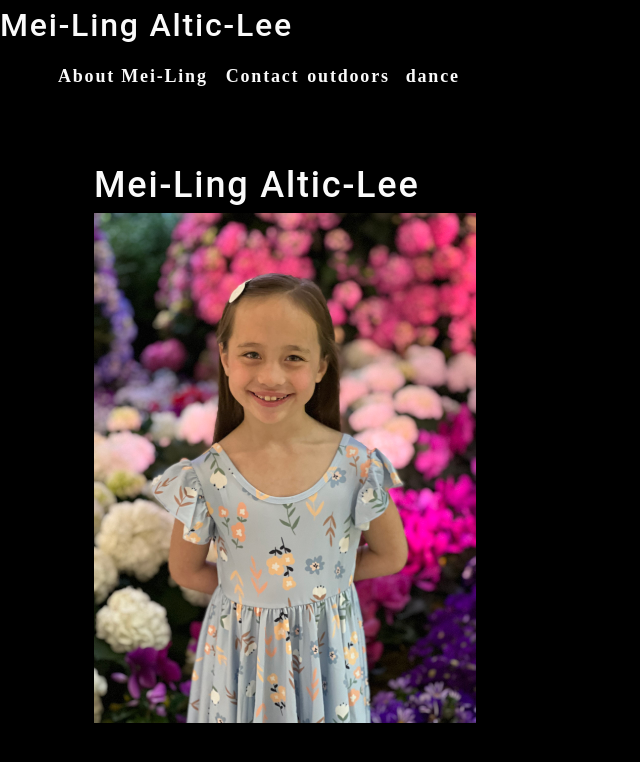
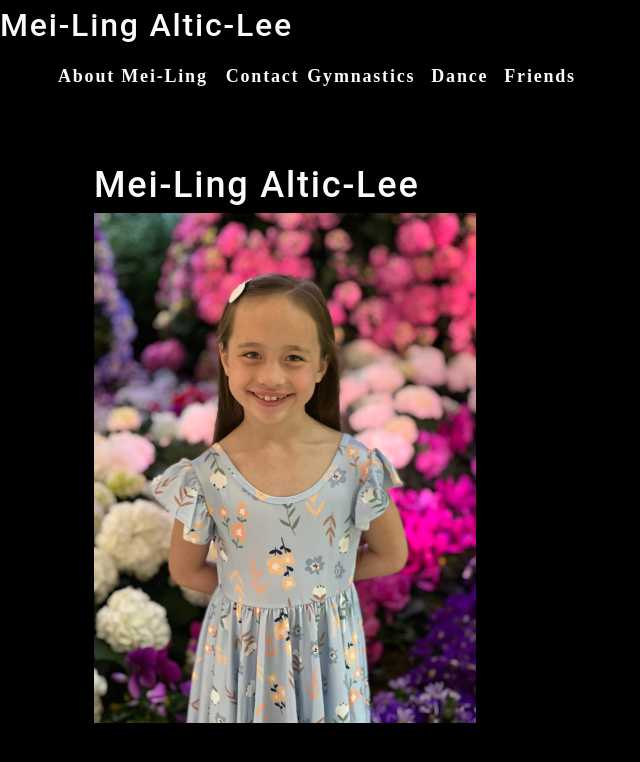
Before and after one commit to chrislee-webdev/meiling-site, a React (Create React App) app: page / in a window 1280 px wide. Shown: the top 762 px of the page, without its empty margins (0-640 px from the left). Built offline with nearby package versions, Linux system fonts and the light colour scheme.

Commit message:
changed 'outdoors' to 'gymnastics' and added a friends section to the nav

```diff
--- a/src/components/Nav/index.js
+++ b/src/components/Nav/index.js
@@ -4,13 +4,18 @@ function Nav() {
 
     const categories = [
         {
-            name: "outdoors",
-            description: "Outdoor photos of Mei-Ling"
+            name: "Gymnastics",
+            description: "Mei-Ling in gymnastics"
         },
 
         {
-            name: "dance",
+            name: "Dance",
             description: "Mei-Ling dancing"
+        },
+
+        {
+            name: "Friends",
+            description: "Mei-Ling and her friends"
         }
     ]
 
```
